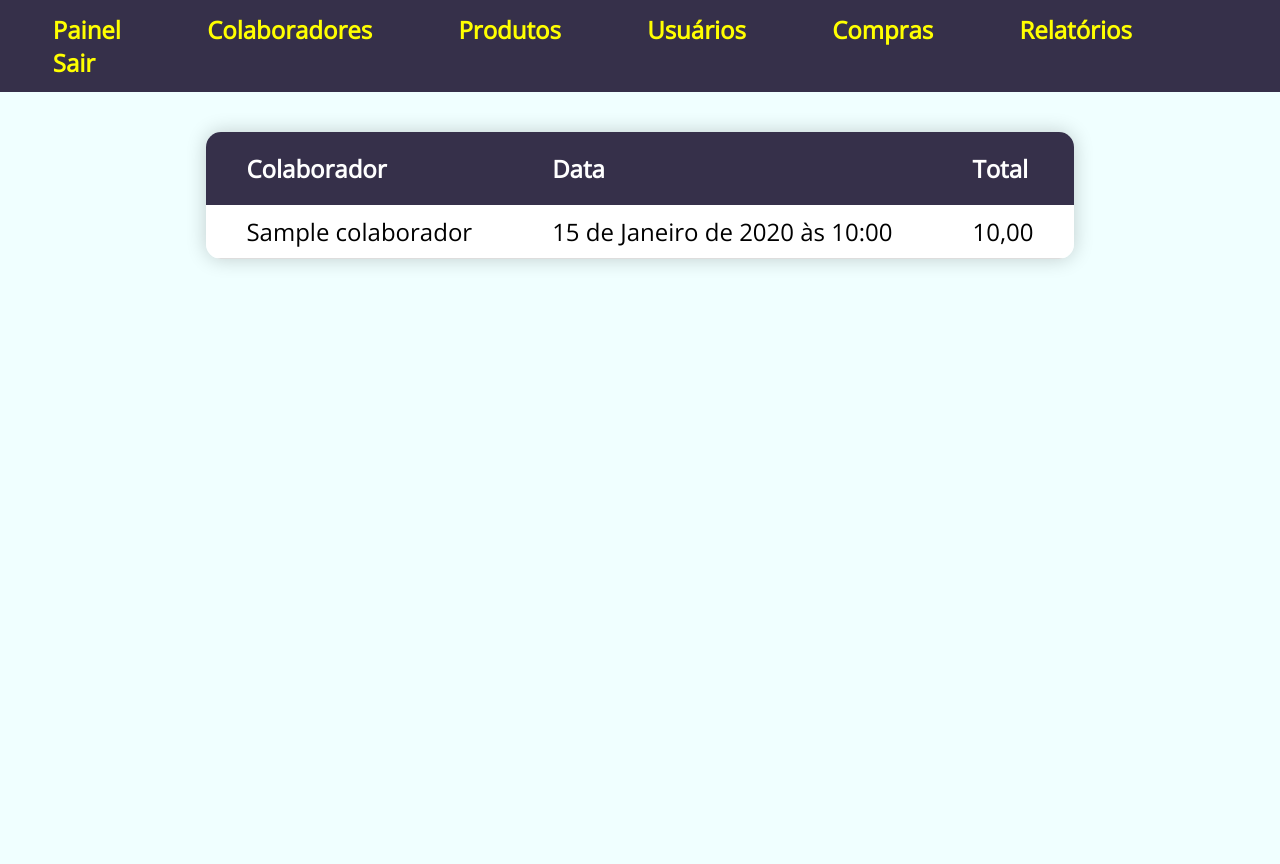
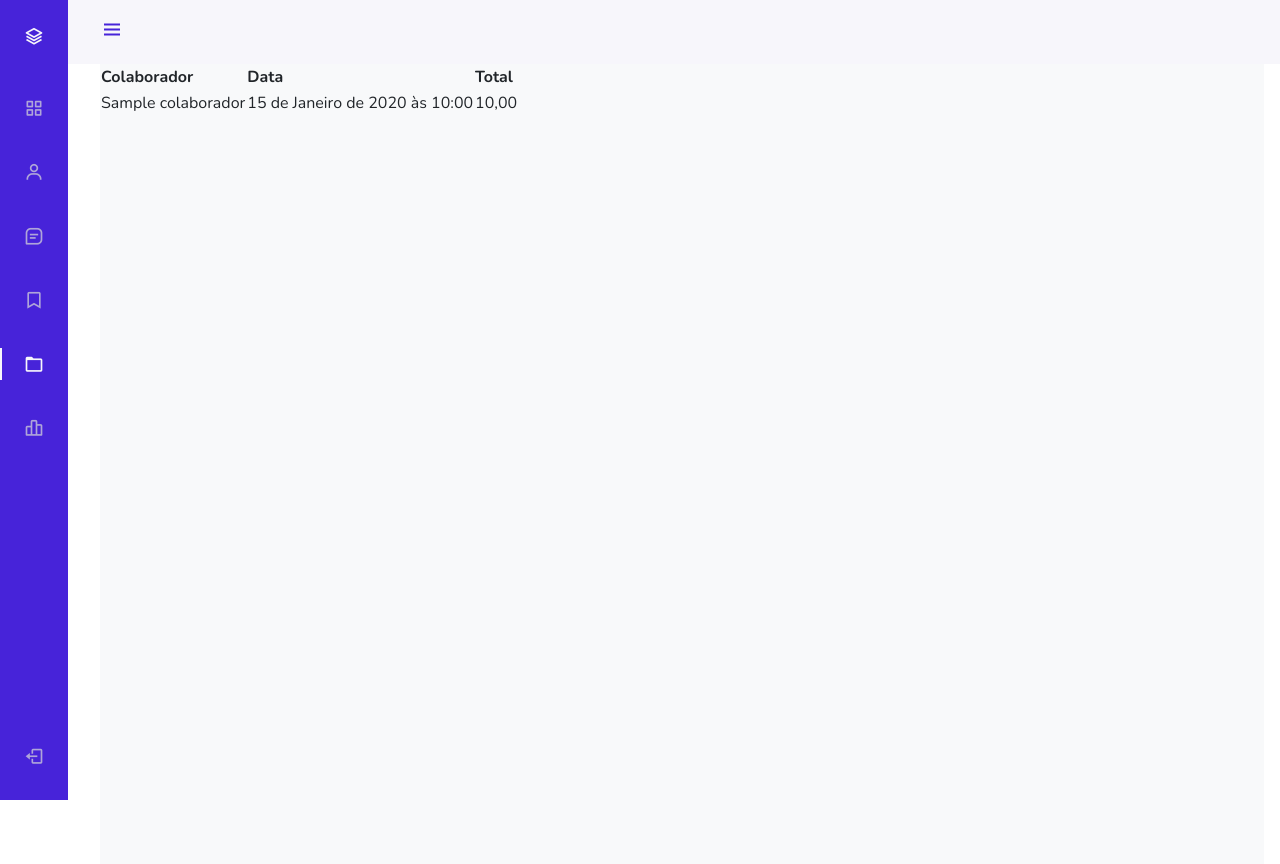
Before and after one commit to pedro7/conveniencia, a Django app: page /compras/ in a window 1280 px wide. Before the commit the page ends 266 px from the top, so only its background shows below. Run offline with Django 4.2, Linux system fonts and the light colour scheme; a user stored in the database is signed in; tables that the repository leaves empty hold one stand-in row (values such as "Sample post").

Commit message:
Add project files

```diff
--- /dev/null
+++ b/static/css/sidebar.css
@@ -0,0 +1,182 @@
+@import url("https://fonts.googleapis.com/css2?family=Nunito:wght@400;600;700&display=swap");
+
+:root {
+    --header-height: 3rem;
+    --nav-width: 68px;
+    --first-color: #4723D9;
+    --first-color-light: #AFA5D9;
+    --white-color: #F7F6FB;
+    --body-font: 'Nunito', sans-serif;
+    --normal-font-size: 1rem;
+    --z-fixed: 100
+}
+
+*,
+::before,
+::after {
+    box-sizing: border-box
+}
+
+body {
+    position: relative;
+    margin: var(--header-height) 0 0 0;
+    padding: 0 1rem;
+    font-family: var(--body-font);
+    font-size: var(--normal-font-size);
+    transition: .5s
+}
+
+a {
+    text-decoration: none
+}
+
+.header{
+    width: 100%;
+    height: var(--header-height);
+    position: fixed;
+    top: 0;
+    left: 0;
+    display: flex;
+    align-items: center;
+    justify-content: space-between;
+    padding: 0 1rem;
+    background-color: var(--white-color);
+    z-index: var(--z-fixed);
+    transition: .5s
+}
+
+.header_toggle {
+    color: var(--first-color);
+    font-size: 1.5rem;
+    cursor: pointer
+}
+
+.header_img {
+    width: 35px;
+    height: 35px;
+    display: flex;
+    justify-content: center;
+    border-radius: 50%;
+    overflow: hidden
+}
+
+.header_img img {
+    width: 40px
+}
+
+.l-navbar {
+    position: fixed;
+    top: 0;
+    left: -30%;
+    width: var(--nav-width);
+    height: 100vh;
+    background-color: var(--first-color);
+    padding: .5rem 1rem 0 0;
+    transition: .5s;
+    z-index: var(--z-fixed)
+}
+
+.nav {
+    height: 100%;
+    display: flex;
+    flex-direction: column;
+    justify-content: space-between;
+    overflow: hidden
+}
+
+.nav_logo,
+.nav_link {
+    display: grid;
+    grid-template-columns: max-content max-content;
+    align-items: center;
+    column-gap: 1rem;
+    padding: .5rem 0 .5rem 1.5rem
+}
+
+.nav_logo {
+    margin-bottom: 2rem
+}
+
+.nav_logo-icon {
+    font-size: 1.25rem;
+    color: var(--white-color)
+}
+
+.nav_logo-name {
+    color: var(--white-color);
+    font-weight: 700
+}
+
+.nav_link {
+    position: relative;
+    color: var(--first-color-light);
+    margin-bottom: 1.5rem;
+    transition: .3s
+}
+
+.nav_link:hover {
+    color: var(--white-color)
+}
+
+.nav_icon {
+    font-size: 1.25rem
+}
+
+.show {
+    left: 0
+}
+
+.body-pd {
+    padding-left: calc(var(--nav-width) + 1rem)
+}
+
+.active {
+    color: var(--white-color)
+}
+
+.active::before {
+    content: '';
+    position: absolute;
+    left: 0;
+    width: 2px;
+    height: 32px;
+    background-color: var(--white-color)
+}
+
+.height-100 {
+    height:100vh
+}
+
+@media screen and (min-width: 768px) {
+    body {
+        margin: calc(var(--header-height) + 1rem) 0 0 0;
+        padding-left: calc(var(--nav-width) + 2rem)
+    }
+
+    .header {
+        height: calc(var(--header-height) + 1rem);
+        padding: 0 2rem 0 calc(var(--nav-width) + 2rem)
+    }
+
+    .header_img {
+        width: 40px;
+        height: 40px
+    }
+
+    .header_img img {
+        width: 45px
+    }
+
+    .l-navbar {
+        left: 0;
+        padding: 1rem 1rem 0 0
+    }
+
+    .show {
+        width: calc(var(--nav-width) + 156px)
+    }
+
+    .body-pd {
+        padding-left: calc(var(--nav-width) + 188px)
+    }
+}
--- /dev/null
+++ b/static/js/sidebar.js
@@ -0,0 +1,49 @@
+document.addEventListener("DOMContentLoaded", function(event) {
+    const showNavbar = (toggleId, navId, bodyId, headerId) => {
+        const toggle = document.getElementById(toggleId),
+        nav = document.getElementById(navId),
+        bodypd = document.getElementById(bodyId),
+        headerpd = document.getElementById(headerId)
+
+        if (toggle && nav && bodypd && headerpd) {
+            toggle.addEventListener('click', () => {
+            nav.classList.toggle('show')
+            toggle.classList.toggle('bx-x')
+            bodypd.classList.toggle('body-pd')
+            headerpd.classList.toggle('body-pd')
+            })
+        }
+    }
+    showNavbar('header-toggle','nav-bar','body-pd','header')
+});
+
+function colorLink() {
+    var currentURL = window.location.href;
+    const linkColor = document.querySelectorAll('.nav_link')
+    const links = []
+
+    linkColor.forEach(function(l) {
+        links.push(l)
+    });
+
+    if (currentURL.includes('/colaboradores/')) {
+        links[1].classList.add('active')
+    }
+    else if (currentURL.includes('/produtos/')) {
+        links[2].classList.add('active')
+    }
+    else if (currentURL.includes('/usuarios/')) {
+        links[3].classList.add('active')
+    }
+    else if (currentURL.includes('/compras/')) {
+        links[4].classList.add('active')
+    }
+    else if (currentURL.includes('/relatorios/')) {
+        links[5].classList.add('active')
+    }
+    else {
+        links[0].classList.add('active')
+    }
+}
+
+colorLink()
--- a/templates/base.html
+++ b/templates/base.html
@@ -6,32 +6,73 @@
     <meta http-equiv="X-UA-Compatible" content="IE=edge">
     <meta name="viewport" content="width=device-width, initial-scale=1.0">
     <title>{% block title %}Base{% endblock %}</title>
-    <link rel="stylesheet" href="{% static 'css/styles.css' %}">
+    <link rel="stylesheet" href="https://cdn.jsdelivr.net/npm/bootstrap@5.3.0/dist/css/bootstrap.min.css">
+    <link rel="stylesheet" href="https://cdn.jsdelivr.net/npm/boxicons@latest/css/boxicons.min.css">
+    <!-- <link rel="stylesheet" href="{% static 'css/styles.css' %}"> -->
+    <link rel="stylesheet" href="{% static 'css/sidebar.css' %}">
 </head>
-<body>
-    <header>
-        <nav>
-            <ul>
-                <li><a href="{% url 'visualizar_painel' %}">Painel</a></li>
-                <li><a href="{% url 'visualizar_colaboradores' %}">Colaboradores</a></li>
-                <li><a href="{% url 'visualizar_produtos' %}">Produtos</a></li>
-                {% if request.user.is_superuser %}
-                    <li><a href="{% url 'visualizar_usuarios' %}">Usuários</a></li>
-                    <li><a href="{% url 'visualizar_compras' %}">Compras</a></li>
-                    <li><a href="{% url 'visualizar_relatorios' %}">Relatórios</a></li>
-                {% endif %}
-                <li><a href="{% url 'sair' %}">Sair</a></li>
-            </ul>
+<body id="body-pd">
+    <header class="header" id="header">
+        <div class="header_toggle">
+            <i class='bx bx-menu' id="header-toggle"></i>
+        </div>
+        <!-- <div class="header_img">
+            <img src="https://i.imgur.com/hczKIze.jpg" alt="">
+        </div> -->
+    </header>
+    <div class="l-navbar" id="nav-bar">
+        <nav class="nav">
+            <div>
+                <a href="{% url 'visualizar_painel' %}" class="nav_logo">
+                    <i class='bx bx-layer nav_logo-icon'></i>
+                    <span class="nav_logo-name">Lojinha SCI</span>
+                </a>
+                <div class="nav_list">
+                    <a href="{% url 'visualizar_painel' %}" class="nav_link">
+                        <i class='bx bx-grid-alt nav_icon'></i>
+                        <span class="nav_name">Painel</span>
+                    </a>
+                    <a href="{% url 'visualizar_colaboradores' %}" class="nav_link">
+                        <i class='bx bx-user nav_icon'></i>
+                        <span class="nav_name">Colaboradores</span>
+                    </a>
+                    <a href="{% url 'visualizar_produtos' %}" class="nav_link">
+                        <i class='bx bx-message-square-detail nav_icon'></i>
+                        <span class="nav_name">Produtos</span>
+                    </a>
+                    {% if request.user.is_superuser %}
+                        <a href="{% url 'visualizar_usuarios' %}" class="nav_link">
+                            <i class='bx bx-bookmark nav_icon'></i>
+                            <span class="nav_name">Usuários</span>
+                        </a>
+                        <a href="{% url 'visualizar_compras' %}" class="nav_link">
+                            <i class='bx bx-folder nav_icon'></i>
+                            <span class="nav_name">Compras</span>
+                        </a>
+                        <a href="{% url 'visualizar_relatorios' %}" class="nav_link">
+                            <i class='bx bx-bar-chart-alt-2 nav_icon'></i>
+                            <span class="nav_name">Relatórios</span>
+                        </a>
+                    {% endif %}
+                </div>
+            </div>
+            <a href="{% url 'sair' %}" class="nav_link">
+                <i class='bx bx-log-out nav_icon'></i>
+                <span class="nav_name">Sair</span>
+            </a>
         </nav>
-    </header>
+    </div>
     <main>
-        {% block main %}
+        <div class="height-100 bg-light">
+            {% block main %}
 
-        {% endblock %}
+            {% endblock %}
+        </div>
     </main>
     <footer>
 
     </footer>
-    <script src="{% static 'js/script.js' %}"></script>
+    <script src="https://cdn.jsdelivr.net/npm/bootstrap@5.3.0/dist/js/bootstrap.bundle.min.js"></script>
+    <script src="{% static 'js/sidebar.js' %}"></script>
 </body>
 </html>
```
